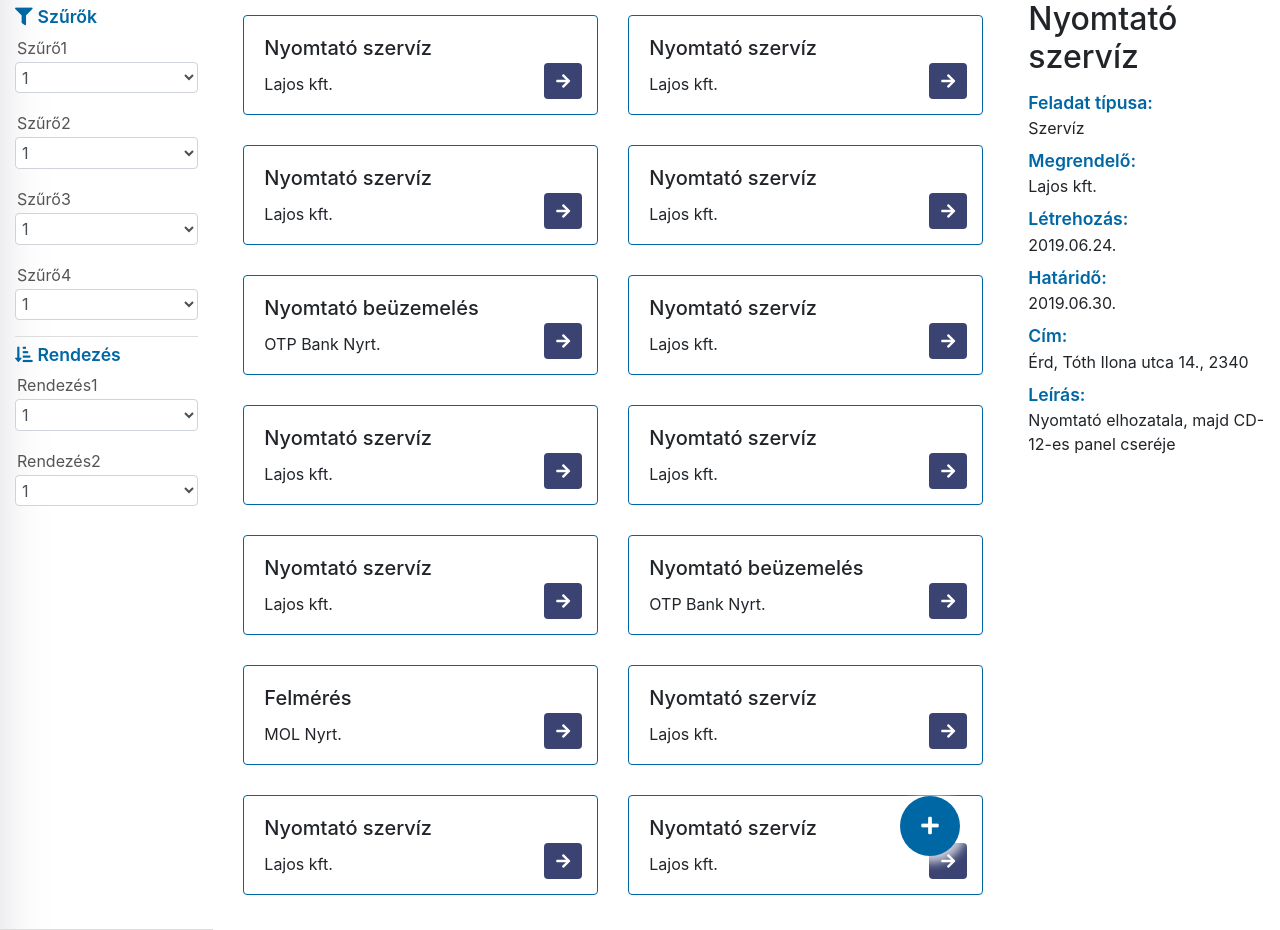
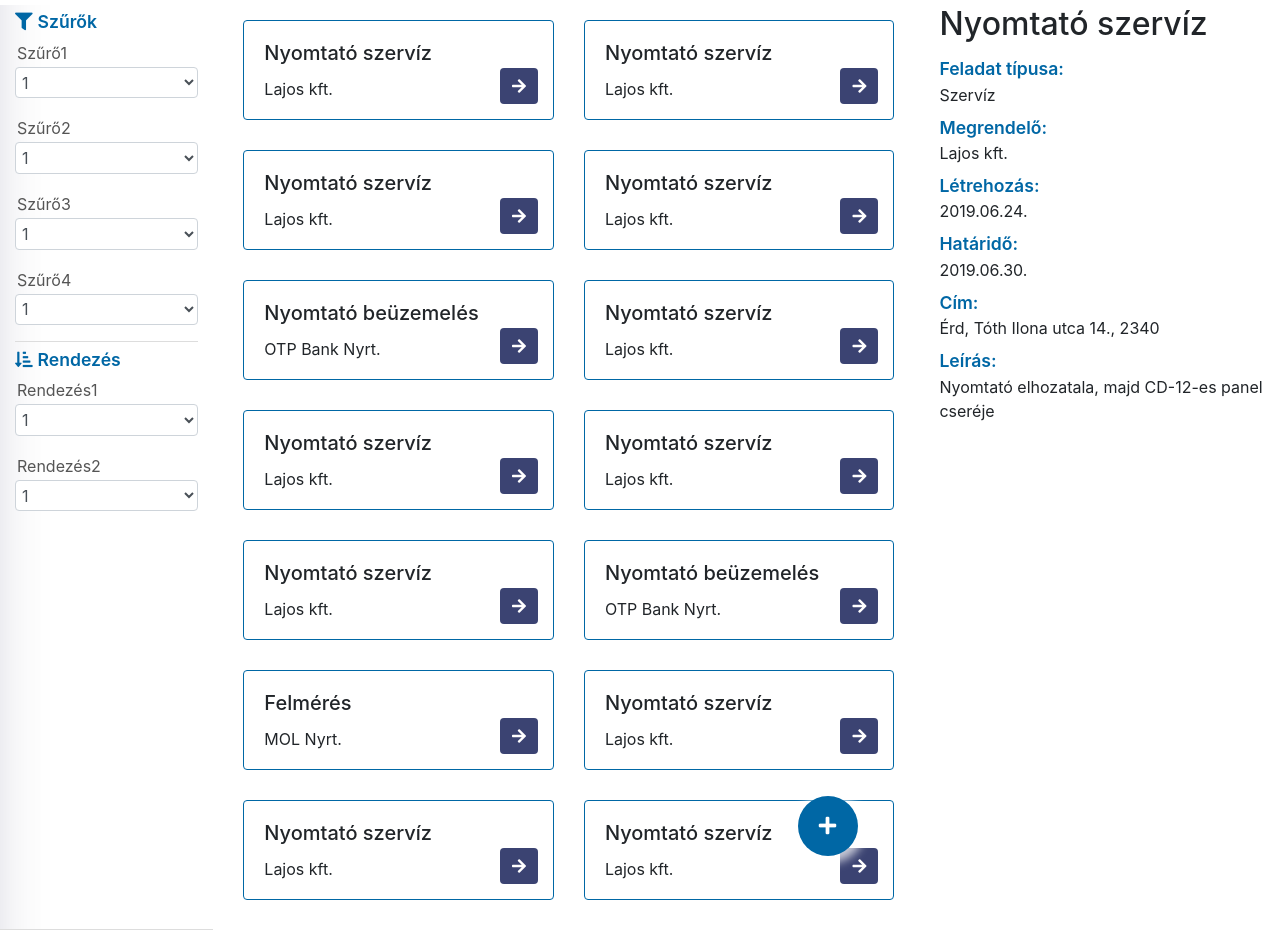
Before and after one commit to kosaaron/ssbs, a PHP site: page /feladatkezeles.html in a window 1280 px wide. Run offline with PHP 8.4, Linux system fonts and the light colour scheme.

Commit message:
Correction

```diff
--- a/css/feladatkezeles.css
+++ b/css/feladatkezeles.css
@@ -4,24 +4,26 @@
     padding-right: 30px;
     overflow-y: scroll;
 }
+
 .fixedaddbutton {
     position: fixed;
     width: 60px;
     height: 60px;
     border-radius: 60px;
     bottom: 8%;
-    right: 25%;
+    right: 33%;
     z-index: 1;
     background-color: #0067A5;
     border: none;
     font-size: 20px;
-    -webkit-box-shadow: 2px 2px 10px 5px rgba(255,255,255,0.72);
-    -moz-box-shadow: 2px 2px 10px 5px rgba(255,255,255,0.72);
-    box-shadow: 2px 2px 10px 5px rgba(255,255,255,0.72)
+    -webkit-box-shadow: 2px 2px 10px 5px rgba(255, 255, 255, 0.72);
+    -moz-box-shadow: 2px 2px 10px 5px rgba(255, 255, 255, 0.72);
+    box-shadow: 2px 2px 10px 5px rgba(255, 255, 255, 0.72)
 }
+
 .fixedaddbutton:hover {
     background-color: rgb(18, 128, 197);
-    font-size:22px;
+    font-size: 22px;
 }
 
 .taskcard {
@@ -81,31 +83,42 @@
     -moz-box-shadow: inset 110px 0px 100px -180px #01043F;
     box-shadow: inset 110px 0px 100px -180px #01043F;
 }
-.taskfilter-label{
+
+.taskfilter-label {
     color: #555;
     margin: 2px;
 }
-.taskfilter{
+
+.taskfilter {
     padding: 2px;
     height: calc(1.1em + 0.75rem + 2px);
 }
-.taskfilter-title{
+
+.taskfilter-title {
     color: #0067A5;
     font-weight: 600;
     margin-bottom: 0.4rem;
     margin-top: 0.4rem;
     font-size: 1.1rem;
 }
-.taskfilter-title i{
+
+.taskfilter-title i {
     padding-right: 5px;
 }
+
 .filtered-table {
     padding: 0 0 0 0;
     overflow: hidden;
 }
+
 .filtered-table-fade {
     position: absolute;
 }
-.task-filters{
+
+.task-filters {
     border-bottom: 1px solid #ddd;
 }
+
+#tasks_manager {
+    padding-top: 5px;
+}
--- a/css/main_frame.css
+++ b/css/main_frame.css
@@ -270,7 +270,6 @@ iframe[seamless] {
 
 #back_to_menu_header {
     background-color: rgb(241, 241, 241);
-    margin-bottom: 5px;
 }
 
 #back_to_menu_text {
--- a/feladatkezeles.html
+++ b/feladatkezeles.html
@@ -80,9 +80,9 @@
         </div>
         <div class="col-10 filtered-table display-flex flex-1">
             <button class="btn btn-primary fixedaddbutton"><i class="fas fa-plus"></i></button>
-            <div id="card-container" class="col-9">
+            <div id="card-container" class="col-8">
                 <div class="row">
-                    <div class="col-sm-6">
+                    <div class="col-lg-6">
                         <div class="card taskcard">
                             <div class="card-body">
                                 <h5 class="card-title">Nyomtató szervíz</h5>
@@ -91,7 +91,7 @@
                             </div>
                         </div>
                     </div>
-                    <div class="col-sm-6">
+                    <div class="col-lg-6">
                         <div class="card taskcard">
                             <div class="card-body">
                                 <h5 class="card-title">Nyomtató szervíz</h5>
@@ -100,7 +100,7 @@
                             </div>
                         </div>
                     </div>
-                    <div class="col-sm-6">
+                    <div class="col-lg-6">
                         <div class="card taskcard">
                             <div class="card-body">
                                 <h5 class="card-title">Nyomtató szervíz</h5>
@@ -109,7 +109,7 @@
                             </div>
                         </div>
                     </div>
-                    <div class="col-sm-6">
+                    <div class="col-lg-6">
                         <div class="card taskcard">
                             <div class="card-body">
                                 <h5 class="card-title">Nyomtató szervíz</h5>
@@ -118,7 +118,7 @@
                             </div>
                         </div>
                     </div>
-                    <div class="col-sm-6">
+                    <div class="col-lg-6">
                         <div class="card taskcard">
                             <div class="card-body">
                                 <h5 class="card-title">Nyomtató beüzemelés</h5>
@@ -127,7 +127,7 @@
                             </div>
                         </div>
                     </div>
-                    <div class="col-sm-6">
+                    <div class="col-lg-6">
                         <div class="card taskcard">
                             <div class="card-body">
                                 <h5 class="card-title">Nyomtató szervíz</h5>
@@ -136,7 +136,7 @@
                             </div>
                         </div>
                     </div>
-                    <div class="col-sm-6">
+                    <div class="col-lg-6">
                         <div class="card taskcard">
                             <div class="card-body">
                                 <h5 class="card-title">Nyomtató szervíz</h5>
@@ -145,7 +145,7 @@
                             </div>
                         </div>
                     </div>
-                    <div class="col-sm-6">
+                    <div class="col-lg-6">
                         <div class="card taskcard">
                             <div class="card-body">
                                 <h5 class="card-title">Nyomtató szervíz</h5>
@@ -154,7 +154,7 @@
                             </div>
                         </div>
                     </div>
-                    <div class="col-sm-6">
+                    <div class="col-lg-6">
                         <div class="card taskcard">
                             <div class="card-body">
                                 <h5 class="card-title">Nyomtató szervíz</h5>
@@ -163,7 +163,7 @@
                             </div>
                         </div>
                     </div>
-                    <div class="col-sm-6">
+                    <div class="col-lg-6">
                         <div class="card taskcard">
                             <div class="card-body">
                                 <h5 class="card-title">Nyomtató beüzemelés</h5>
@@ -172,7 +172,7 @@
                             </div>
                         </div>
                     </div>
-                    <div class="col-sm-6">
+                    <div class="col-lg-6">
                         <div class="card taskcard">
                             <div class="card-body">
                                 <h5 class="card-title">Felmérés</h5>
@@ -181,7 +181,7 @@
                             </div>
                         </div>
                     </div>
-                    <div class="col-sm-6">
+                    <div class="col-lg-6">
                         <div class="card taskcard">
                             <div class="card-body">
                                 <h5 class="card-title">Nyomtató szervíz</h5>
@@ -190,7 +190,7 @@
                             </div>
                         </div>
                     </div>
-                    <div class="col-sm-6">
+                    <div class="col-lg-6">
                         <div class="card taskcard">
                             <div class="card-body">
                                 <h5 class="card-title">Nyomtató szervíz</h5>
@@ -199,7 +199,7 @@
                             </div>
                         </div>
                     </div>
-                    <div class="col-sm-6">
+                    <div class="col-lg-6">
                         <div class="card taskcard">
                             <div class="card-body">
                                 <h5 class="card-title">Nyomtató szervíz</h5>
@@ -210,7 +210,7 @@
                     </div>
                 </div>
             </div>
-            <div class="col-3 " id="details">
+            <div class="col-4" id="details">
                 <h2>Nyomtató szervíz</h2>
                 <p>
                     <label class="title-text">Feladat típusa:</label><br>
```
